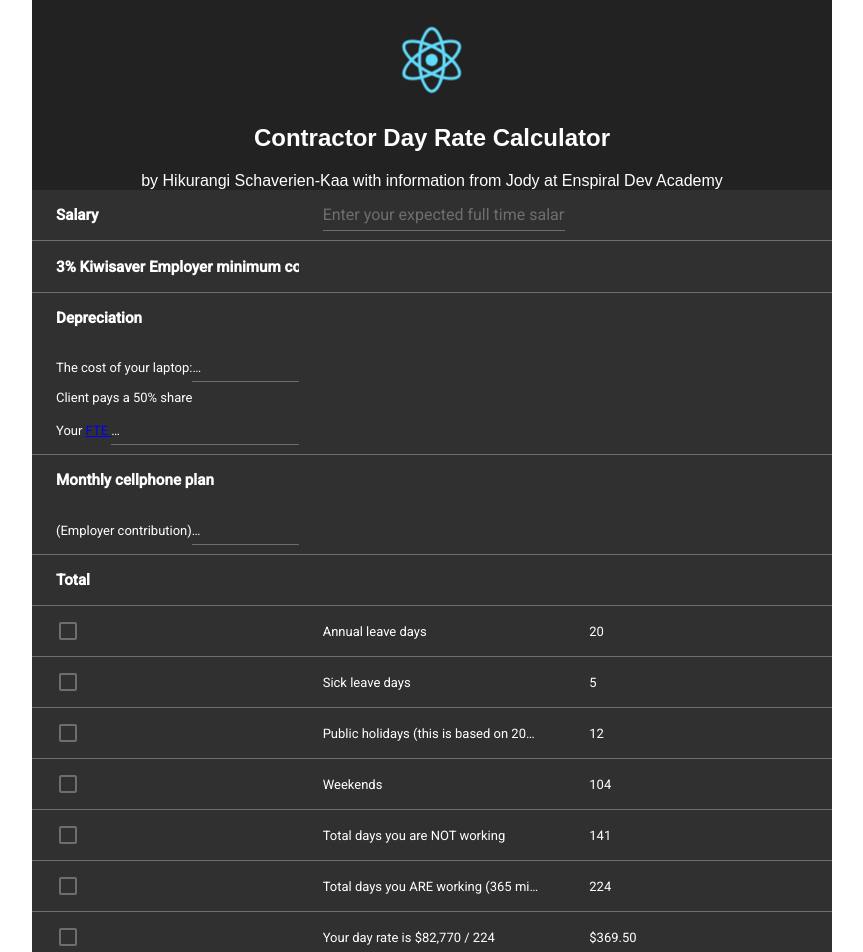
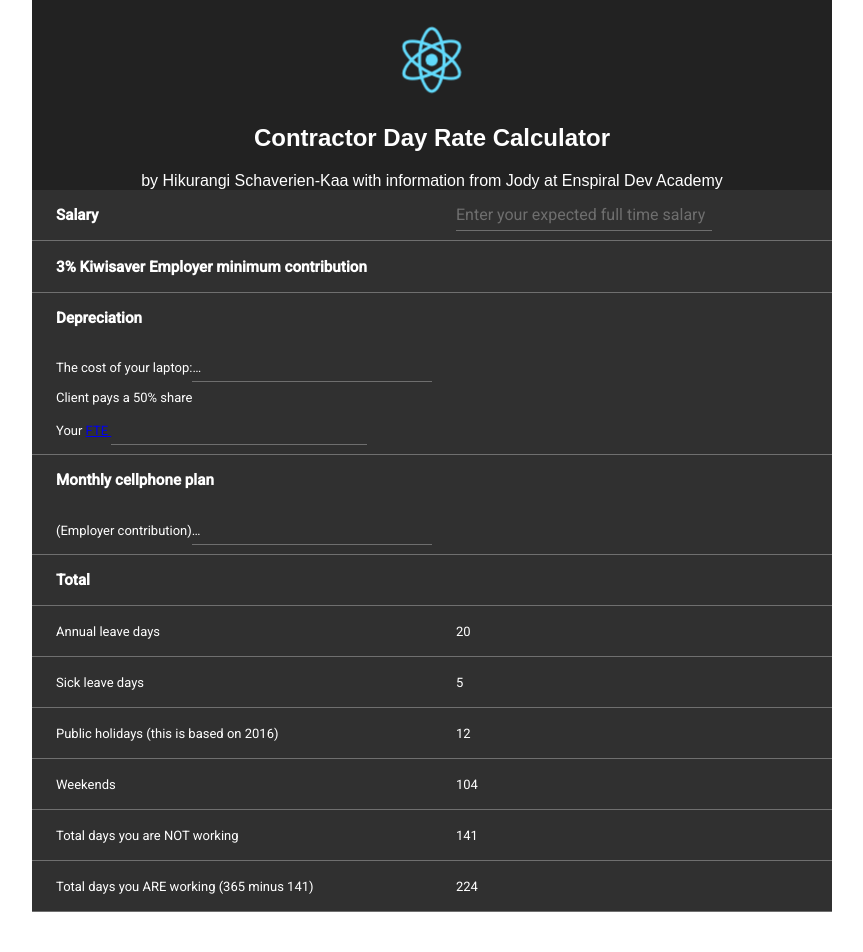
Before and after one commit to hikurangi/day-rate-calculator, a React (Create React App) app: page / in a window 1280 px wide. Shown: the top 952 px of the page, without its empty margins (208-1071 px from the left). After the commit the page ends 912 px from the top, so only its background shows below. Built offline with nearby package versions, Linux system fonts and the light colour scheme.

Commit message:
closes #5 - all components split out from calculator

```diff
--- /dev/null
+++ b/src/components/AnnualLeave.js
@@ -0,0 +1,16 @@
+import React, { Component } from 'react'
+
+import { TableRow, TableRowColumn } from 'material-ui/Table'
+
+class AnnualLeave extends Component {
+  render() {
+    return (
+      <TableRow>
+        <TableRowColumn>Annual leave days</TableRowColumn>
+        <TableRowColumn>20</TableRowColumn>
+      </TableRow>
+    )
+  }
+}
+
+export default AnnualLeave
--- a/src/components/Calculator.js
+++ b/src/components/Calculator.js
@@ -9,6 +9,13 @@ import Kiwisaver from './Kiwisaver'
 import Depreciation from './Depreciation'
 import Cellphone from './Cellphone'
 import Subtotal from './Subtotal'
+import AnnualLeave from './AnnualLeave'
+import SickLeave from './SickLeave'
+import PublicHolidays from './PublicHolidays'
+import Weekends from './Weekends'
+import DaysNotWorking from './DaysNotWorking'
+import DaysWorking from './DaysWorking'
+import Total from './Total'
 
 class Calculator extends Component {
 
@@ -83,6 +90,7 @@ class Calculator extends Component {
     return (
       <Table selectable={this.state.selectable}>
         <TableBody>
+
           <Salary handleProp={this.handleProp} />
           <Kiwisaver
             handleProp={this.handleProp}
@@ -91,38 +99,18 @@ class Calculator extends Component {
           <Depreciation
             handleProp={this.handleProp}
             depreciation={this.state.depreciation}
-            />
+          />
           <Cellphone handleProp={this.handleProp} />
           <Subtotal subtotal={this.state.subtotal} />
-          <TableRow>
-            <TableRowColumn>Annual leave days</TableRowColumn>
-            <TableRowColumn>20</TableRowColumn>
-          </TableRow>
-          <TableRow>
-            <TableRowColumn>Sick leave days</TableRowColumn>
-            <TableRowColumn>5</TableRowColumn>
-          </TableRow>
-          <TableRow>
-            <TableRowColumn>Public holidays (this is based on 2016)	</TableRowColumn>
-            <TableRowColumn>12</TableRowColumn>
-          </TableRow>
-          <TableRow>
-            <TableRowColumn>Weekends</TableRowColumn>
-            <TableRowColumn>104</TableRowColumn>
-          </TableRow>
-          <TableRow>
-            <TableRowColumn>Total days you are NOT working</TableRowColumn>
-            <TableRowColumn>141</TableRowColumn>
-          </TableRow>
-          <TableRow>
-            <TableRowColumn>Total days you ARE working (365 minus 141)</TableRowColumn>
-            <TableRowColumn>224</TableRowColumn>
-          </TableRow>
-          <TableRow>
-            <TableRowColumn>Your day rate is $82,770 / 224	</TableRowColumn>
-            <TableRowColumn>$369.50</TableRowColumn>
-          </TableRow>
+          <AnnualLeave />
+          <SickLeave />
+          <PublicHolidays />
+          <Weekends />
+          <DaysNotWorking />
+          <DaysWorking />
+
         </TableBody>
+
       </Table>
     );
   }
--- /dev/null
+++ b/src/components/DaysNotWorking.js
@@ -0,0 +1,16 @@
+import React, { Component } from 'react'
+
+import { TableRow, TableRowColumn } from 'material-ui/Table'
+
+class DaysNotWorking extends Component {
+  render() {
+    return (
+      <TableRow>
+        <TableRowColumn>Total days you are NOT working</TableRowColumn>
+        <TableRowColumn>141</TableRowColumn>
+      </TableRow>
+    )
+  }
+}
+
+export default DaysNotWorking
--- /dev/null
+++ b/src/components/DaysWorking.js
@@ -0,0 +1,16 @@
+import React, { Component } from 'react'
+
+import { TableRow, TableRowColumn } from 'material-ui/Table'
+
+class DaysWorking extends Component {
+  render() {
+    return (
+      <TableRow>
+        <TableRowColumn>Total days you ARE working (365 minus 141)</TableRowColumn>
+        <TableRowColumn>224</TableRowColumn>
+      </TableRow>
+    )
+  }
+}
+
+export default DaysWorking
--- /dev/null
+++ b/src/components/PublicHolidays.js
@@ -0,0 +1,16 @@
+import React, { Component } from 'react'
+
+import { TableRow, TableRowColumn } from 'material-ui/Table'
+
+class PublicHolidays extends Component {
+  render() {
+    return (
+      <TableRow>
+        <TableRowColumn>Public holidays (this is based on 2016)	</TableRowColumn>
+        <TableRowColumn>12</TableRowColumn>
+      </TableRow>
+    )
+  }
+}
+
+export default PublicHolidays
--- /dev/null
+++ b/src/components/SickLeave.js
@@ -0,0 +1,16 @@
+import React, { Component } from 'react'
+
+import { TableRow, TableRowColumn } from 'material-ui/Table'
+
+class SickLeave extends Component {
+  render() {
+    return (
+      <TableRow>
+        <TableRowColumn>Sick leave days</TableRowColumn>
+        <TableRowColumn>5</TableRowColumn>
+      </TableRow>
+    )
+  }
+}
+
+export default SickLeave
--- /dev/null
+++ b/src/components/Total.js
@@ -0,0 +1,16 @@
+import React, { Component } from 'react'
+
+import { TableRow, TableRowColumn } from 'material-ui/Table'
+
+class Total extends Component {
+  render() {
+    return (
+      <TableRow>
+        <TableRowColumn>Your day rate is $82,770 / 224	</TableRowColumn>
+        <TableRowColumn>$369.50</TableRowColumn>
+      </TableRow>
+    )
+  }
+}
+
+export default Total
--- /dev/null
+++ b/src/components/Weekends.js
@@ -0,0 +1,16 @@
+import React, { Component } from 'react'
+
+import { TableRow, TableRowColumn } from 'material-ui/Table'
+
+class Weekends extends Component {
+  render() {
+    return (
+      <TableRow>
+        <TableRowColumn>Weekends</TableRowColumn>
+        <TableRowColumn>104</TableRowColumn>
+      </TableRow>
+    )
+  }
+}
+
+export default Weekends
```
